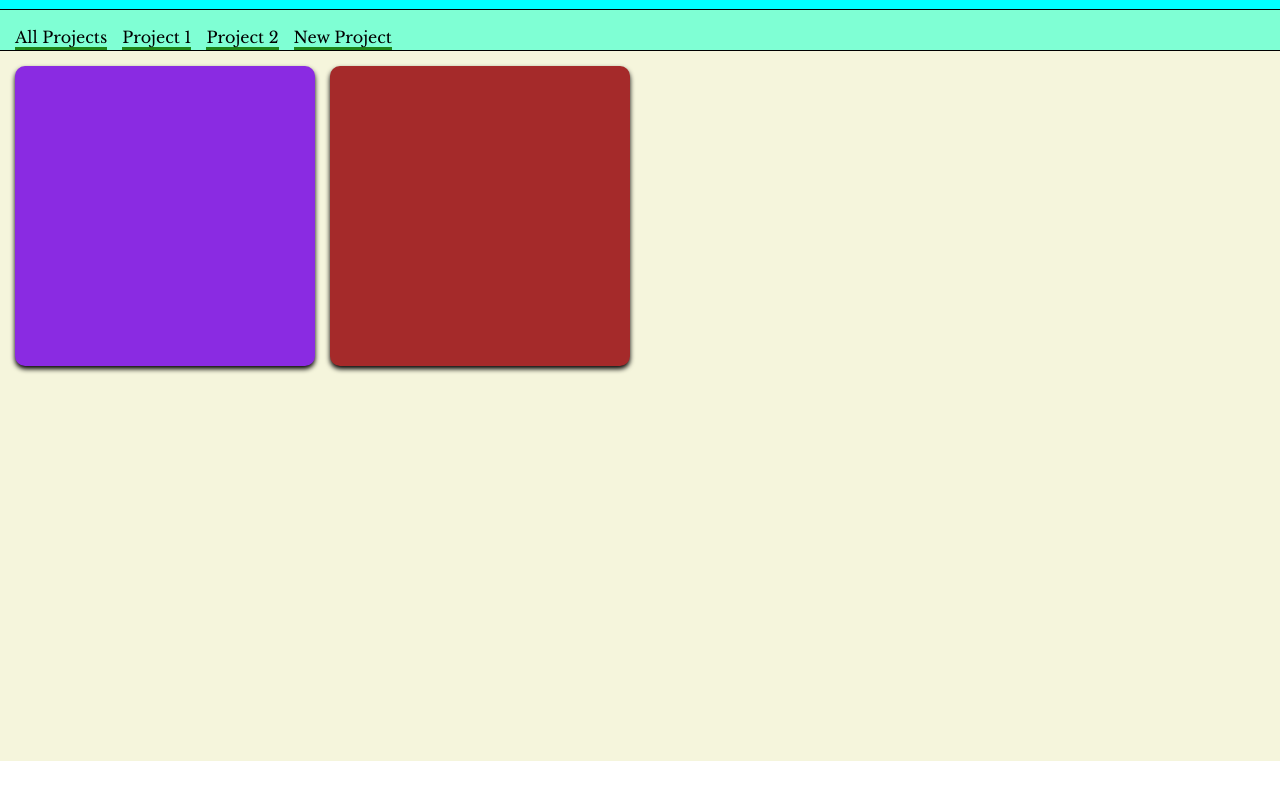
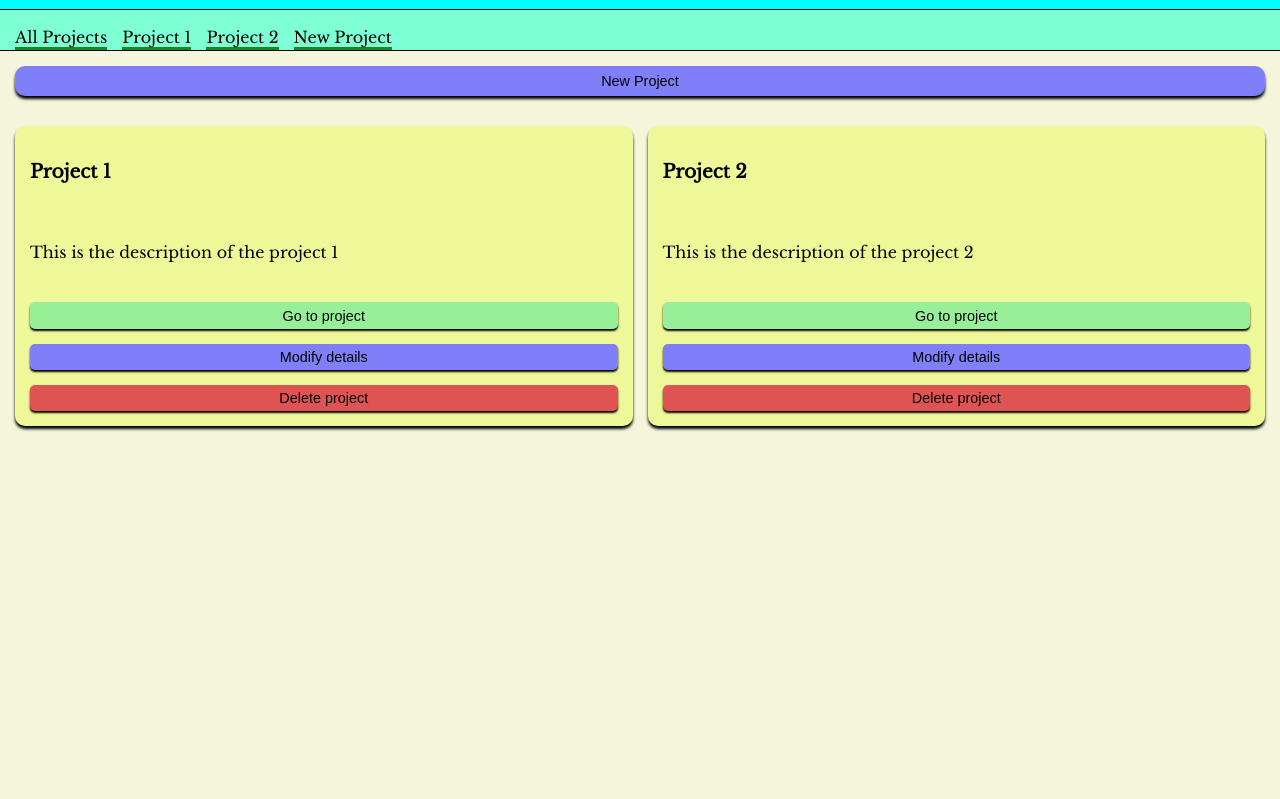
Before and after one commit to phoenixwright-creator/todoListApp, a website built with webpack: page src/template.html in a window 1280 px wide. Shown: the part 71-870 px from the top of the page. Before the commit the page ends 832 px from the top, so only its background shows below. Built offline with nearby package versions, Linux system fonts and the light colour scheme.

Commit message:
Auto size cards, add a new project functionality, and styled the projects cards

```diff
--- a/src/index.js
+++ b/src/index.js
@@ -1,5 +1,7 @@
 import './styles.css';
 import Logo from './todoLogo.png';
+
+let id = 1;
 
 function addHeader(){
     const header = document.createElement('header');
@@ -45,24 +47,84 @@ function addProjectTabs(){
     return nav;
 }
 
+function addNewProjectButton(){
+    const newProjectDiv = document.createElement('div');
+    newProjectDiv.id = 'newProjectDiv';
+
+    const newProjectButton = document.createElement('button');
+    newProjectButton.id = 'newProjectButton';
+    newProjectButton.innerHTML = 'New Project';
+    newProjectDiv.appendChild(newProjectButton);
+
+    return newProjectDiv;
+}
+
+function createNewProject(){
+    const allProjectsDiv = document.getElementById('allProjectsDiv');
+    allProjectsDiv.appendChild(createCard(id));
+    id++;
+    const allCards = document.querySelectorAll('.card');
+    console.log(allCards);
+}
+
+function createCard(id){
+
+    const project = document.createElement('div');
+    project.id = 'project' + id;
+    project.className = 'card';
+
+    const title = document.createElement('h3');
+    title.id = 'title' + id;
+    title.innerHTML = 'Project ' + id;
+    project.appendChild(title);
+
+    const summary = document.createElement('p');
+    summary.id = 'summary' + id;
+    summary.innerHTML = 'This is the description of the project ' + id;
+    project.appendChild(summary);
+
+    const buttonsDiv = document.createElement('div');
+    buttonsDiv.id = 'buttons' + id;
+    buttonsDiv.className = 'buttonsDiv';
+
+    const goToBtn = document.createElement('button');
+    goToBtn.id = 'goTo' + id;
+    goToBtn.className = 'cardButton goTo';
+    goToBtn.innerHTML = 'Go to project';
+    buttonsDiv.appendChild(goToBtn);
+
+    const modifyBtn = document.createElement('button');
+    modifyBtn.id = 'modify' + id;
+    modifyBtn.className = 'cardButton modify';
+    modifyBtn.innerHTML = 'Modify details';
+    buttonsDiv.appendChild(modifyBtn);
+
+    const deleteBtn = document.createElement('button');
+    deleteBtn.id = 'delete' + id;
+    deleteBtn.className = 'cardButton delete';
+    deleteBtn.innerHTML = 'Delete project';
+    buttonsDiv.appendChild(deleteBtn);
+
+    project.appendChild(buttonsDiv);
+
+    return project;
+}
+
 function displayAllProjects(){
     const allProjectsDiv = document.createElement('div');
     allProjectsDiv.id = 'allProjectsDiv';
 
-    const project1 = document.createElement('div');
-    project1.id = 'project1card';
-    project1.className = 'card';
-    allProjectsDiv.appendChild(project1);
+    allProjectsDiv.appendChild(createCard(id));
+    id++;
 
-    const project2 = document.createElement('div');
-    project2.id = 'project2card';
-    project2.className = 'card';
-    allProjectsDiv.appendChild(project2);
+    allProjectsDiv.appendChild(createCard(id));
+    id++;
 
     return allProjectsDiv;
 }
 
-
 document.getElementById('content').appendChild(addHeader());
 document.getElementById('content').appendChild(addProjectTabs());
+document.getElementById('content').appendChild(addNewProjectButton());
 document.getElementById('content').appendChild(displayAllProjects());
+document.getElementById('newProjectButton').addEventListener('click', createNewProject);
--- a/src/styles.css
+++ b/src/styles.css
@@ -47,11 +47,25 @@ body {
     column-gap: 15px;
     padding-left: 15px;
     border-bottom: 1px solid black;
-
 }
 
 #nav div{
     border-bottom: 3px solid rgb(29, 134, 25);
+}
+
+#newProjectDiv{
+    padding: 15px;
+    background-color: beige;
+}
+
+#newProjectButton{
+    width: 100%;
+    height: 30px;
+    border-radius: 10px;
+    border: none;
+    background-color: rgb(127, 127, 250);
+    box-shadow: 0px 3px 3px 0px;
+    font-size: 0.9rem;
 }
 
 #allProjectsDiv{
@@ -59,22 +73,41 @@ body {
     background-color: beige;
     height: 85vh;
     display: grid;
-    grid-template-columns: repeat(auto-fill, 300px);
-    grid-template-rows: repeat(auto-fill, 300px);
+    grid-template-columns: repeat(auto-fit, minmax(300px, 1fr));
+    grid-auto-rows: 300px;
     row-gap: 15px;
     column-gap: 15px;
     padding: 15px;
 }
 
-#project1card{
-    background-color: blueviolet;
+.card{
+    background-color: rgb(239, 248, 152);
+    border-radius: 10px;
+    box-shadow: 0px 3px 3px 0px;
+    display: grid;
+    padding: 15px;
 }
 
-#project2card{
-    background-color: brown;
+.buttonsDiv{
+    display: grid;
+    row-gap: 15px;
 }
 
-.card {
-    border-radius: 10px;
-    box-shadow: 0px 3px 5px 0px;
+.cardButton{
+    border-radius: 5px;
+    border: none;
+    box-shadow: 0px 2px 2px 0px;
+    font-size: 0.9rem;
 }
+
+.goTo{
+    background-color: rgb(151, 240, 151);
+}
+
+.modify{
+    background-color: rgb(127, 127, 250);
+}
+
+.delete{
+    background-color: rgb(223, 83, 83);
+}
```
Also changed, not shown: dist/index.todoApp.js.
